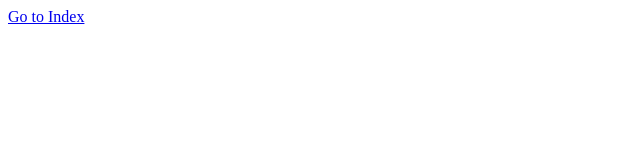
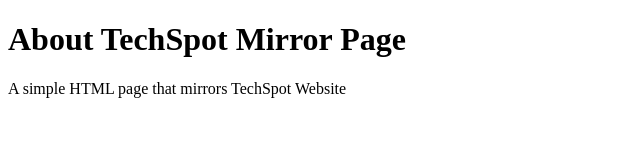
Before and after one commit to LegateG/CAPN134-Asn1, a plain HTML site: page about.html in a window 1280 px wide. Shown: the whole page, without its empty margins (0-640 px from the left). Drawn offline with Linux system fonts and the light colour scheme.

Commit message:
Update about.html

```diff
--- a/about.html
+++ b/about.html
@@ -1 +1,10 @@
-<a href="index.html">Go to Index</a>
+<!DOCTYPE html>
+<html>
+<head>
+    <title>Assignment 1 - GorkemBayar</title>
+</head>
+<body>
+    <h1>About TechSpot Mirror Page</h1>
+    <p>A simple HTML page that mirrors TechSpot Website</p>
+</body>
+</html>
```
